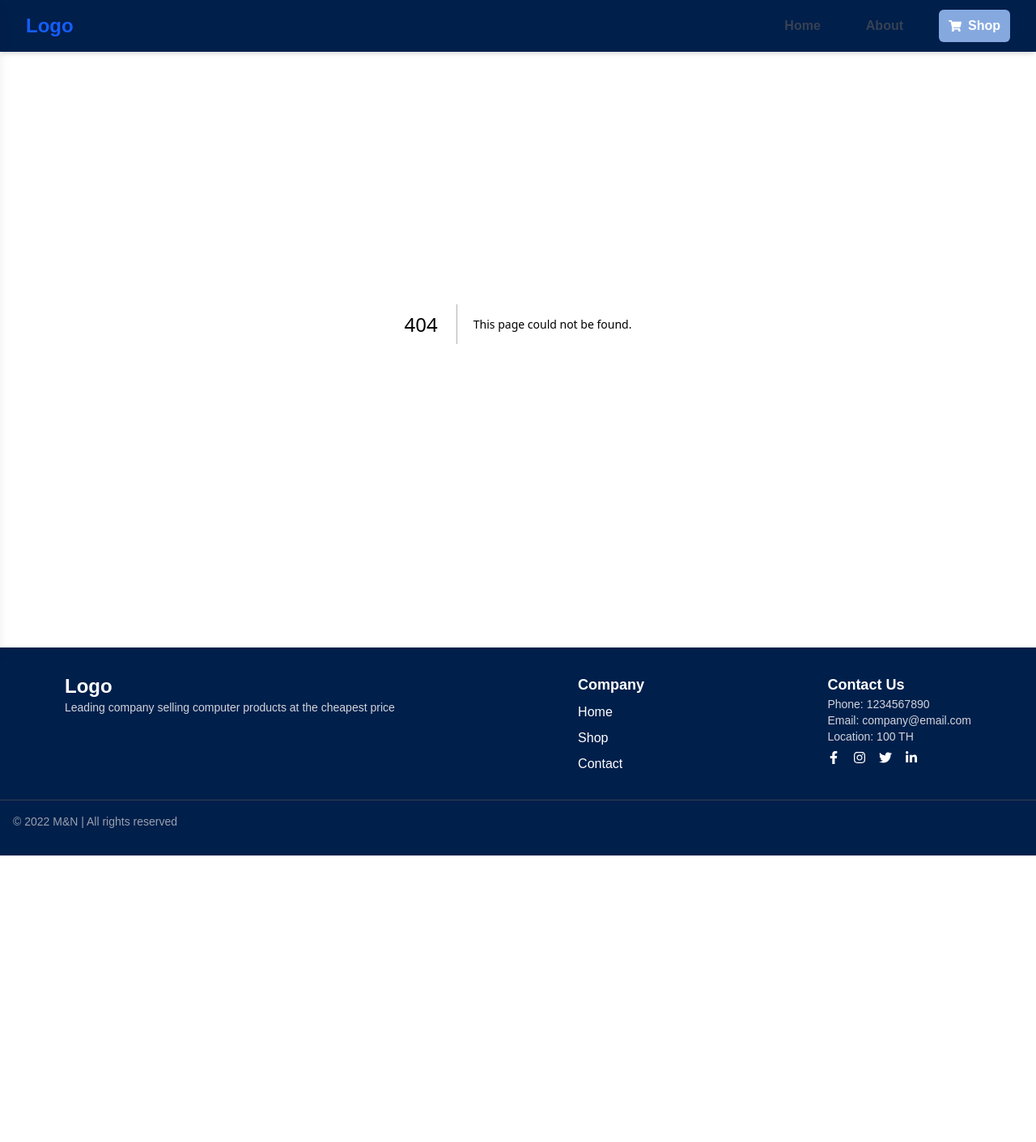
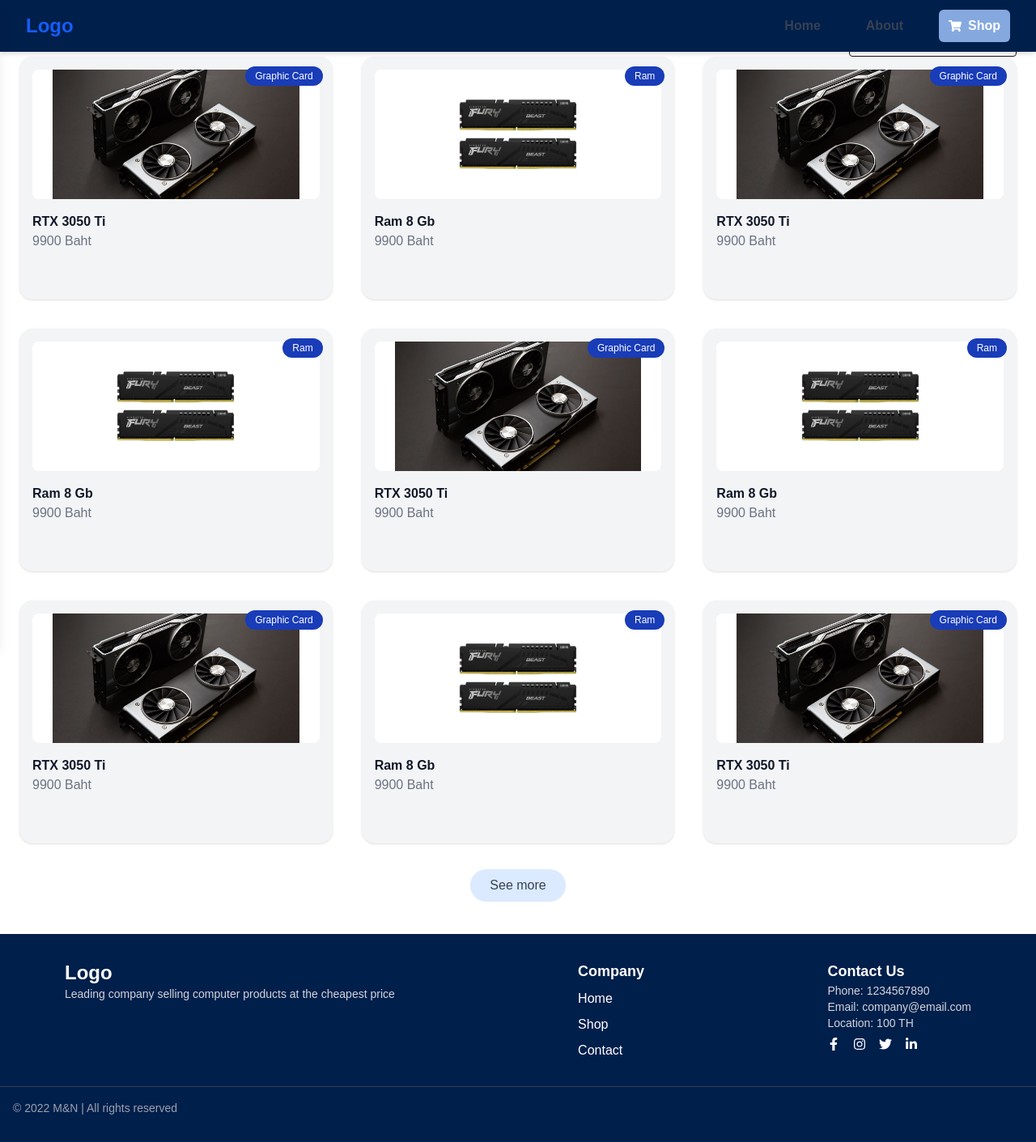
Before and after one commit to Meta3252/miniproject_ecommerce, a Next.js app: page /shop in a window 1280 px wide. Before the commit this address had no page. Shown: the whole page at 81% size. Before the commit the page ends 1057 px from the top, so only its background shows below. Built offline with nearby package versions, Linux system fonts and the light colour scheme.

Commit message:
ShopPage

```diff
--- a/src/app/about/page.tsx
+++ b/src/app/about/page.tsx
@@ -23,7 +23,7 @@
           </p>
           <a
             href="#about"
-            className="inline-block bg-[#85A9DF] hover:bg-[#6e96d0] text-[#011F4B] font-semibold px-8 py-3 rounded-md transition"
+            className="inline-block bg-[#85A9DF] hover:bg-[#6e96d0] font-semibold px-8 py-3 rounded-md transition"
           >
             Learn More
           </a>
--- /dev/null
+++ b/src/app/shop/page.tsx
@@ -0,0 +1,86 @@
+'use client';
+import { useState } from 'react';
+
+const allItems = Array.from({ length: 12 }, (_, i) => ({
+    id: i,
+    name: i % 2 === 0 ? 'RTX 3050 Ti' : 'Ram 8 Gb',
+    type: i % 2 === 0 ? 'Graphic Card' : 'Ram',
+    price: '9900 Baht',
+    image: i % 2 === 0
+        ? './images/graphic-card-cover.jpg'
+        : './images/Ram.jpg',
+}));
+
+
+
+export default function Home() {
+    const [filter, setFilter] = useState<string | null>(null);
+    const [search, setSearch] = useState('');
+    const [limit, setLimit] = useState(9);
+
+    const filteredItems = allItems
+        .filter((item) => !filter || item.type === filter)
+        .filter((item) =>
+            item.name.toLowerCase().includes(search.toLowerCase())
+        )
+        .slice(0, limit);
+
+    return (
+        <main className="px-6 py-10 max-w-full">
+            {/* Filter and Search */}
+            <div className="flex items-center gap-4 flex-wrap">
+                <button onClick={() => setFilter(null)} className="text-sm underline">All</button>
+                <button onClick={() => setFilter('Graphic Card')} className="text-sm underline">Graphic Card</button>
+                <button onClick={() => setFilter('Ram')} className="text-sm underline">Ram</button>
+                <input
+                    type="text"
+                    placeholder="Search..."
+                    className="ml-auto border px-3 py-1 rounded text-sm"
+                    value={search}
+                    onChange={(e) => setSearch(e.target.value)}
+                />
+            </div>
+
+            {/* Grid */}
+            <div className="grid grid-cols-1 sm:grid-cols-2 md:grid-cols-3 gap-9">
+                {filteredItems.map((item) => (
+                    <div
+                        key={item.id}
+                        className="bg-gray-100 rounded-2xl p-4 relative shadow hover:shadow-lg transition h-[300px] flex flex-col"
+                    >
+                        {/* ป้ายประเภทสินค้า */}
+                        <span className="absolute top-3 right-3 bg-blue-800 text-white text-xs px-3 py-1 rounded-full">
+                            {item.type}
+                        </span>
+
+                        {/* ภาพสินค้า */}
+                        <div className="w-full h-40 bg-white rounded-lg overflow-hidden mb-4 flex items-center justify-center">
+                            <img
+                                src={item.image}
+                                alt={item.name}
+                                className="w-full h-full object-contain"
+                            />
+                        </div>
+
+                        {/* ชื่อและราคา */}
+                        <div className="text-base font-semibold text-gray-900">{item.name}</div>
+                        <div className="text-gray-500">{item.price}</div>
+                    </div>
+                ))}
+            </div>
+
+
+            {/* See More */}
+            {limit < allItems.length && (
+                <div className="flex justify-center mt-8">
+                    <button
+                        onClick={() => setLimit((prev) => prev + 6)}
+                        className="bg-blue-100 hover:bg-blue-200 text-gray-700 px-6 py-2 rounded-full"
+                    >
+                        See more
+                    </button>
+                </div>
+            )}
+        </main>
+    );
+}
```
Also changed, not shown: public/images/Ram.jpg (added), public/images/graphic-card-cover.jpg (added).
